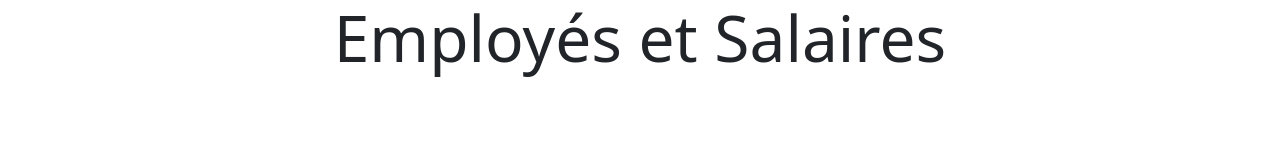
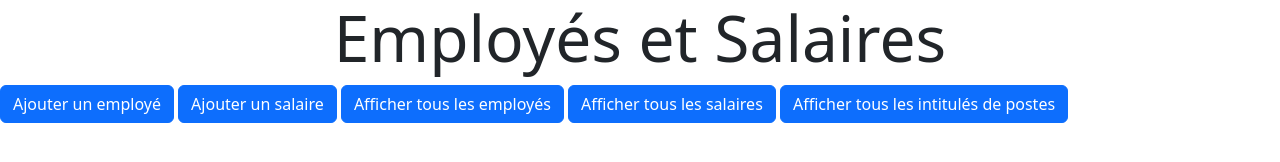
Before and after one commit to Pjcel11/Infonuagique-Api-Rest-et-Application-Web, a plain HTML site: page Website/index.html in a window 1280 px wide. Drawn offline with nearby package versions, Linux system fonts and the light colour scheme.

Commit message:
Ajout de boutons a modifier

```diff
--- a/Website/index.html
+++ b/Website/index.html
@@ -22,5 +22,13 @@
         <h1 class="display-3 text-center">Employés et Salaires</h1>
 
     </div>
+    <div>
+        <button id="addEmploye" class="btn btn-primary">Ajouter un employé</button>
+        <button id="addSalary" class="btn btn-primary">Ajouter un salaire</button>
+        <button id="getAllEmployees" class="btn btn-primary">Afficher tous les employés</button>
+        <button id="getAllSalarys" class="btn btn-primary">Afficher tous les salaires</button>
+        <button id="getAllJobs" class="btn btn-primary">Afficher tous les intitulés de postes</button>
+
+    </div>
 </body>
 </html>
```
